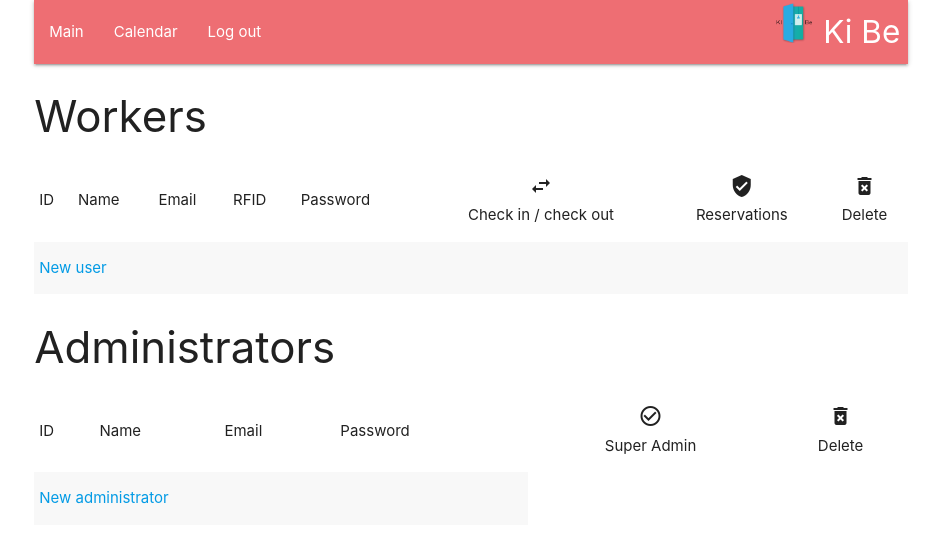
After one commit to skornel02/accenture-java-competition-2020, a Spring app: template spring-2/src/main/resources/templates/usermanagement.html in a window 1280 px wide. The commit adds this page. Shown: the top 543 px of the page, without its empty margins (169-1110 px from the left). Run offline with Thymeleaf, Linux system fonts and the light colour scheme; the template is opened without the code that fills it, so the values that code supplies are empty; some of the project's set-up classes (security, data sources, template engines, error pages and the like) are left out, and stand-ins take their place; some libraries are stand-ins or nearby versions.

Commit message:
Create a botched UI

```diff
--- a/spring-2/src/main/resources/messages.properties
+++ b/spring-2/src/main/resources/messages.properties
@@ -14,3 +14,23 @@ login.error=An error occurred!
 login.timeout=Timeout!
 login.success=Login successful!
 login.invalid=Login invalid!
+menu.main=Main
+menu.calendar=Calendar
+menu.manage.users=Manage users
+icons.check.in.out=Check in / check out
+icons.reservations=Reservations
+icons.delete=Delete
+icons.check.out=Check out
+icons.check.in=Check in
+users.uuid=ID
+users.name=Name
+users.email=Email
+users.rfid=RFID
+users.password=Password
+users.super.admin=Super Admin
+users.new.admin=New administrator
+users.delete=Delete
+users.new.user=New user
+users.users=Workers
+users.admins=Administrators
+users.change.password=Change password
--- /dev/null
+++ b/spring-2/src/main/resources/templates/usermanagement.html
@@ -0,0 +1,158 @@
+<!DOCTYPE html>
+<html th:lang="${#locale.language}" xmlns:th="http://www.thymeleaf.org" xmlns="http://www.w3.org/1999/xhtml">
+<head th:fragment="headerfiles">
+    <meta charset="utf-8">
+    <link href="https://fonts.googleapis.com/icon?family=Material+Icons" rel="stylesheet">
+    <link type="text/css" rel="stylesheet" th:href="@{css/materialize.min.css}"
+          href="../static/css/materialize.min.css" media="screen,projection"/>
+    <meta name="viewport" content="width=device-width, initial-scale=1.0"/>
+    <script src="https://code.jquery.com/jquery-3.5.1.min.js"
+            integrity="sha256-9/aliU8dGd2tb6OSsuzixeV4y/faTqgFtohetphbbj0=" crossorigin="anonymous"></script>
+    <script src="https://apis.google.com/js/platform.js" async defer></script>
+</head>
+
+<body class="container">
+
+<div class="row">
+    <div class="col s12 m12 l12">
+        <nav>
+            <div class="nav-wrapper">
+                <a href="#" class="brand-logo right"><img th:src="@{images/logo.png}" src="../static/images/logo.png"
+                                                          alt="logo" height="40px"/>
+                    Ki Be</a>
+                <ul id="nav-mobile" class="left hide-on-med-and-down">
+                    <li><a href="/" th:text="#{menu.main}">Main</a></li>
+                    <li><a href="/calendar" th:text="#{menu.calendar}">Calendar</a></li>
+                    <li><a href="/logout" th:text="#{login.logout}">Log out</a></li>
+                </ul>
+            </div>
+        </nav>
+    </div>
+    <div class="col s12 m12 l12">
+        <h3 th:text="#{users.users}">Workers</h3>
+        <table class="responsive-table striped bordered">
+            <thead>
+            <tr>
+                <td th:text="#{users.uuid}">uuid</td>
+                <td th:text="#{users.name}">name</td>
+                <td th:text="#{users.email}">email</td>
+                <td th:text="#{users.rfid}">rfid</td>
+                <td th:text="#{users.password}">password</td>
+                <td class="center"><i class="material-icons" th:title="#{icons.check.in.out}">swap_horiz</i><br/><span
+                        th:text="#{icons.check.in.out}">Check
+                    in / Check out</span>
+                </td>
+                <td class="center"><i class="material-icons"
+                                      th:title="#{icons.reservations}">verified_user</i><br/><span
+                        th:text="#{icons.reservations}">Reservations</span>
+                </td>
+                <td class="center"><i class="material-icons" th:title="#{icons.delete}">delete_forever</i><br/><span
+                        th:text="#{users.delete}">Delete</span>
+                </td>
+            </tr>
+            </thead>
+            <tbody>
+            <tr th:each="user : ${users}">
+                <td th:text="${user.getId()}">uuid</td>
+                <td><a href="#" th:text="${user.getName()}"
+                       th:onclick="editUserName([[${user.getId()}]], [[${user.getName()}]])">John Doe</a></td>
+                <td><a href="#" th:text="${user.getEmail()}"
+                       th:onclick="editUserEmail([[${user.getId()}]], [[${user.getEmail()}]])">john.doe@kibe</a></td>
+                <td><a href="#" th:text="${user.getRfId()}"
+                       th:onclick="editUserRfid([[${user.getId()}]], [[${user.getRfId()}]])">36324743743747</a></td>
+                <td><a href="#" th:text="#{users.change.password}">Change password</a></td>
+                <td th:if="${user.getStatus().equals(org.ajc2020.utilty.resource.WorkerStatus.InOffice)}"><a href="#"><i
+                        class="material-icons" th:title="#{icons.check.out}">swap_horiz</i><span
+                        th:text="#{icons.check.out}">Check out</span></a></td>
+                <td th:if="${!user.getStatus().equals(org.ajc2020.utilty.resource.WorkerStatus.InOffice)}"><a
+                        href="#"><i class="material-icons" th:title="#{icons.check.in}">code</i><span
+                        th:text="#{icons.check.in}">Check in</span></a></td>
+                <td><a href="#"><i class="material-icons" th:title="#{icons.reservations}">verified_user</i><span
+                        th:text="#{icons.reservations}">reservations</span></a>
+                </td>
+                <td><a href="#"><i class="material-icons" th:title="#{icons.delete}">delete_forever</i><span
+                        th:text="#{users.delete}">Delete</span></a></td>
+            </tr>
+            <tr>
+                <td colspan="8"><a href="#" th:text="#{users.new.user}">New worker</a></td>
+            </tr>
+            </tbody>
+        </table>
+        <h3 th:text="#{users.admins}">Admins</h3>
+        <table class="responsive-table striped bordered">
+            <thead>
+            <tr>
+                <td th:text="#{users.uuid}">uuid</td>
+                <td th:text="#{users.name}">name</td>
+                <td th:text="#{users.email}">email</td>
+                <td th:text="#{users.password}">password</td>
+                <td class="center"><i class="material-icons">check_circle_outline</i><br/><span
+                        th:text="#{users.super.admin}">super admin</span></td>
+                <td class="center"><i class="material-icons" th:title="#{icons.delete}">delete_forever</i><br/><span
+                        th:text="#{users.delete}">delete</span>
+                </td>
+
+            </tr>
+            </thead>
+            <tbody>
+            <tr th:each="admin : ${admins}">
+                <td th:text="${admin.getUuid()}">uuid</td>
+                <td><a href="#" th:text="${admin.getName()}"
+                       th:onclick="editAdminName([[${admin.getUuid()}]], [[${admin.getName()}]])">John Doe</a></td>
+                <td><a href="#" th:text="${admin.getEmail()}"
+                       th:onclick="editAdminEmail([[${admin.getUuid()}]], [[${admin.getName()}]])">john.doe@kibe</a>
+                </td>
+                <td><a href="#" th:text="#{users.change.password}">Change password</a></td>
+                <td><a href="#"><i class="material-icons" th:text="check_circle_outline">check_circle_outline</i></a>
+                </td>
+                <td><a href="#"><i class="material-icons" th:title="#{icons.delete}">delete_forever</i><span
+                        th:text="#{users.delete}">Delete</span></a></td>
+
+            </tr>
+            <tr>
+                <td colspan="4"><a href="#" th:text="#{users.new.admin}">New admin</a></td>
+            </tr>
+            </tbody>
+        </table>
+    </div>
+</div>
+
+<script type="text/javascript" th:src="@{js/materialize.min.js}" src="../static/js/materialize.min.js"></script>
+<script>
+    function editUserName(uuid, oldName) {
+        let name = prompt("Name:", oldName);
+        if (name !== null) {
+            // TODO: make request, etc.
+        }
+    }
+
+    function editUserEmail(uuid, oldName) {
+        let name = prompt("Email:", oldName);
+        if (name !== null) {
+            // TODO: make request, etc.
+        }
+    }
+
+    function editUserRfid(uuid, oldName) {
+        let name = prompt("Rfid:", oldName);
+        if (name !== null) {
+            // TODO: make request, etc.
+        }
+    }
+
+    function editAdminName(uuid, oldName) {
+        let name = prompt("Name:", oldName);
+        if (name !== null) {
+            // TODO: make request, etc.
+        }
+    }
+
+    function editAdminEmail(uuid, oldName) {
+        let name = prompt("Email:", oldName);
+        if (name !== null) {
+            // TODO: make request, etc.
+        }
+    }
+</script>
+</body>
+</html>
```
Also changed, not shown: spring-2/src/main/java/org/ajc2020/spring2/controller/WebController.java (+20 -6 lines), spring-2/src/main/resources/messages_hu.properties (+19 -0 lines), spring-2/src/main/resources/templates/fragments/main.html (added, +32 -0 lines), spring-2/src/main/resources/templates/ui.html (+33 -10 lines), spring-2/src/main/resources/static/images/logo.png (added).
